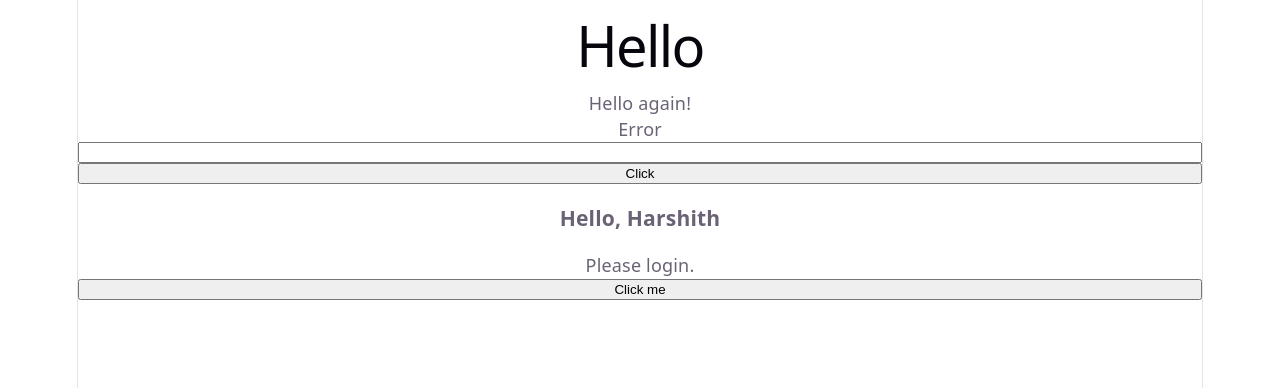
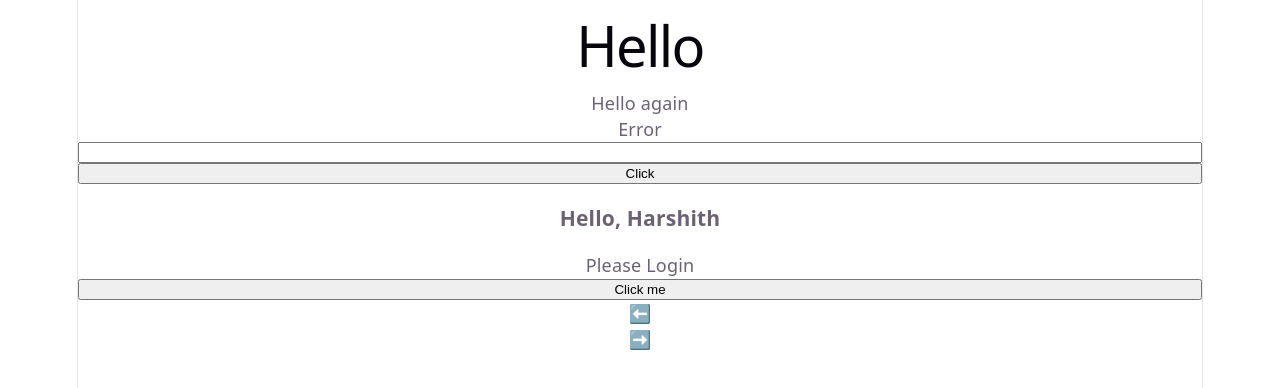
Before and after one commit to harshithp946-eng/SW_CSE_B1.4_Internship, a React (Vite) app in the folder Day/Day13/day13/: page / in a window 1280 px wide. Shown: the top 388 px of the page. Built offline with nearby package versions, Linux system fonts and the light colour scheme.

Commit message:
Imported the components and rendered it

```diff
--- a/Day/Day13/day13/src/App.jsx
+++ b/Day/Day13/day13/src/App.jsx
@@ -1,4 +1,4 @@
-import Button from './components/FunctionalComponent';
+import Button from './components/FunctionalComponent'
 import { LeftArrow,RightArrow } from "./components/FunctionalComponentTwo";
 const name = "Harshith";
 const isLoggedIn = false;
@@ -6,37 +6,30 @@ const isLoggedIn = false;
 function App() {
 
   return (
-    //React fragment
+    // React Fragments
     <>
-    {
-      /*JSX
-      Rule 1:Return one parent element
-    */}
-    <h1>Hello </h1>
-    <p>Hello again!</p>
-    {
-      /*JSX
-      Rule 2:Every tag must be closed properly
-    */}
-    <p>Error</p>
-    <input type="text" />
-{
-      /*JSX
-      Rule 3:Use camelCase for HTML attributes
-    */}
-    <button onClick onSubmit> Click </button>
-    {
-      /*JSX
-      Rule 4:Embedding Javascript with curly braces
-    */}
-    <h3>Hello, {name}</h3>
-    {
-      /*JSX
-      Rule 5:Use expressions,not statements
-    */}
-    <p>{isLoggedIn ? "Welcome back!" : "Please login."}</p>
-    <Button />
+      {/* JSX Rule 1: Return one parent element */}
+      <h1>Hello</h1>
+      <p>Hello again</p>
+
+      {/* JSX Rule 2: Every tag must be closed properly */}
+      <p>Error</p>
+      <input type="text" />
+
+      {/* JSX Rule 3: use camelCase for attributes */}
+      <button onClick onSubmit>Click</button>
+
+      {/* JSX Rule 4: Embedding JavaScript with curly braces */}
+      <h3>Hello, {name}</h3>
+
+      {/* JSX Rule 5: use expressions, not statements */}
+      <p>{isLoggedIn ? "Welcome back" : "Please Login"}</p>
+
+      <Button />
+      <LeftArrow />
+      <RightArrow />
     </>
+
   )
 }
 
```
